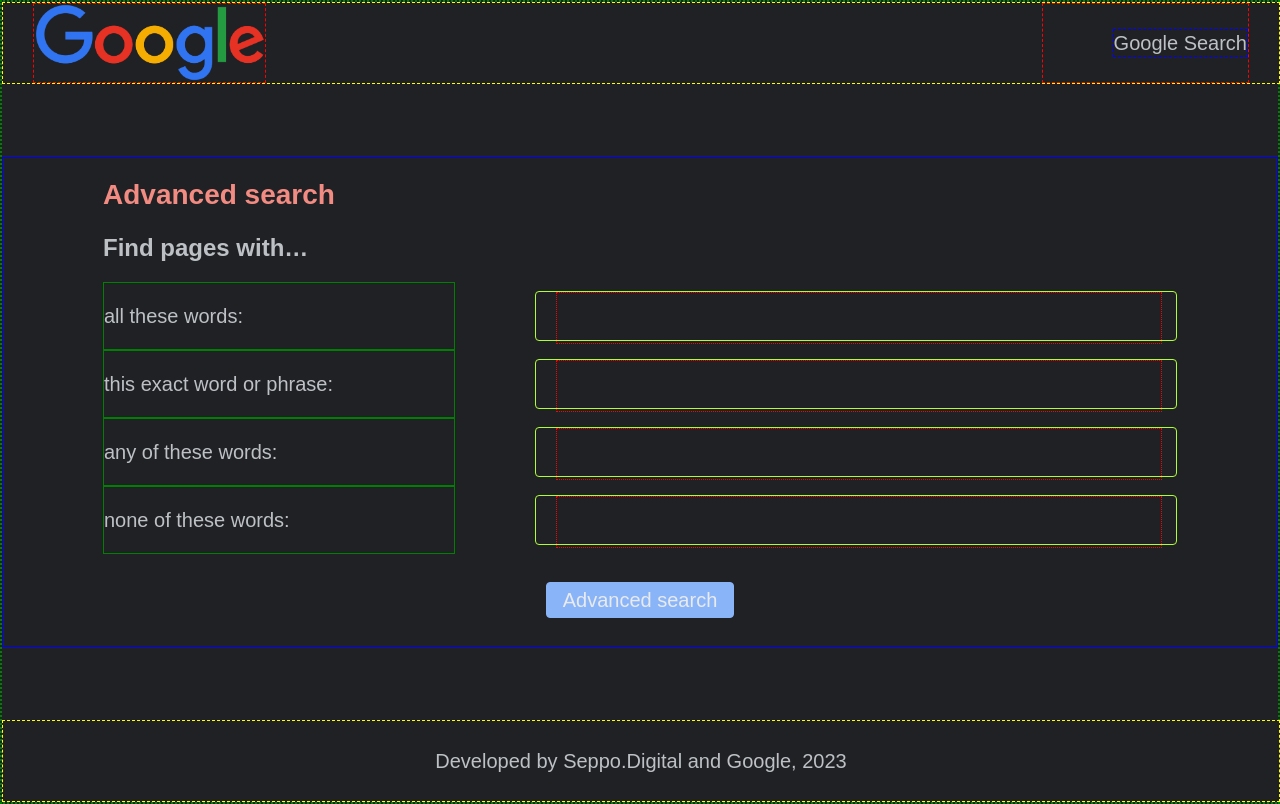
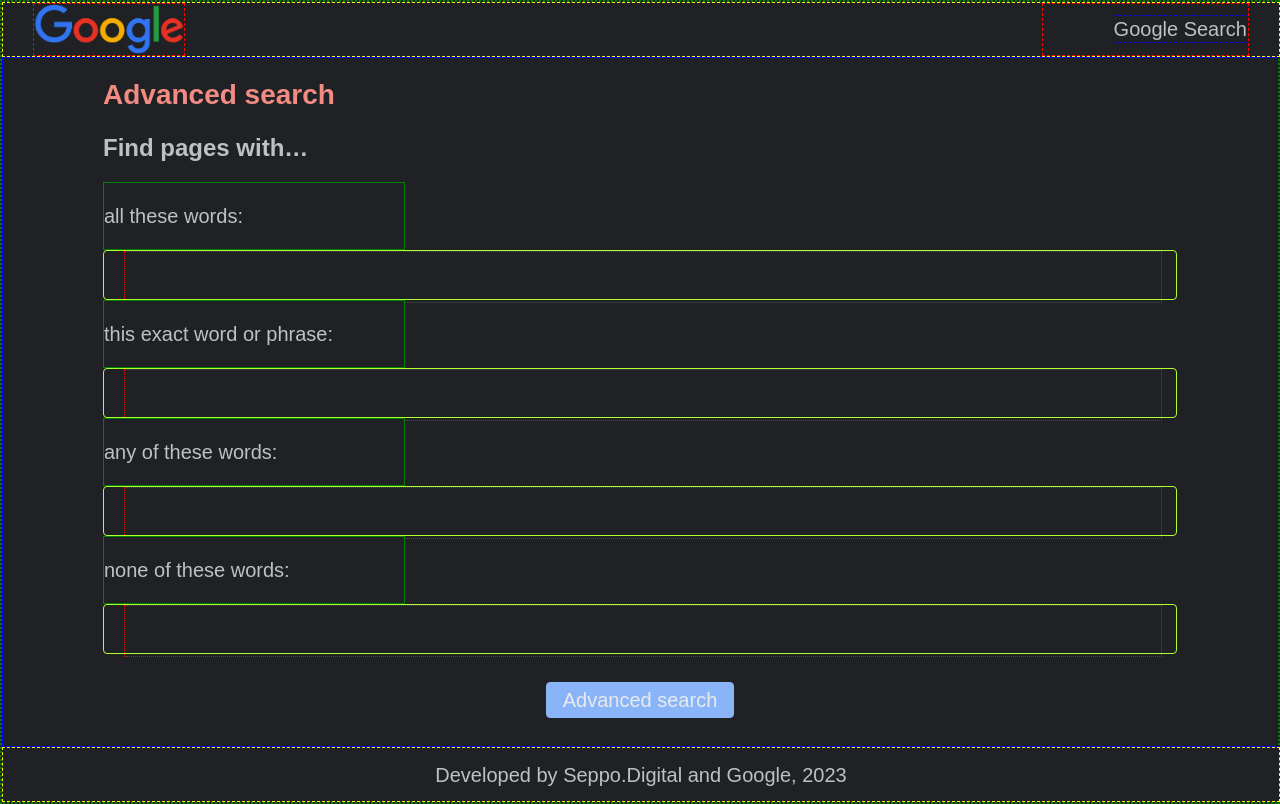
Before and after one commit to sergeymoryakov/search, a plain HTML site: page advanced.html in a window 1280 px wide. Drawn offline with Linux system fonts and the light colour scheme.

Commit message:
Width adjust in advanced section

```diff
--- a/styles/styles.css
+++ b/styles/styles.css
@@ -58,10 +58,10 @@ h2 {
 .menu {
     margin-right: 30px;
     display: flex;
-    flex-direction: row;
-    justify-content: flex-end;
+    /* flex-direction: row; */
+    justify-content: space-between;
     align-items: center;
-    list-style-type: none;
+    /* list-style-type: none; */
     border: dashed 1px red;
 }
 
@@ -139,15 +139,14 @@ h2 {
 }
 
 .search-advanced-inst {
-    min-width: 350px;
-    display: block;
+    min-width: 300px;
     border: 1px solid green;
 }
 
 .search-advanced-query {
-    display: block;
     padding: 0 20px;
-    width: 600px;
+    width: 800px;
+    /* width: calc(100%-500px); */
     height: 48px;
     border-radius: 4px;
     border: 1px solid greenyellow;
@@ -212,4 +211,8 @@ h2 {
         margin: 0;
         width: auto;
     }
+
+    .search-advanced-query {
+        width: 100%;
+    }
 }
```
